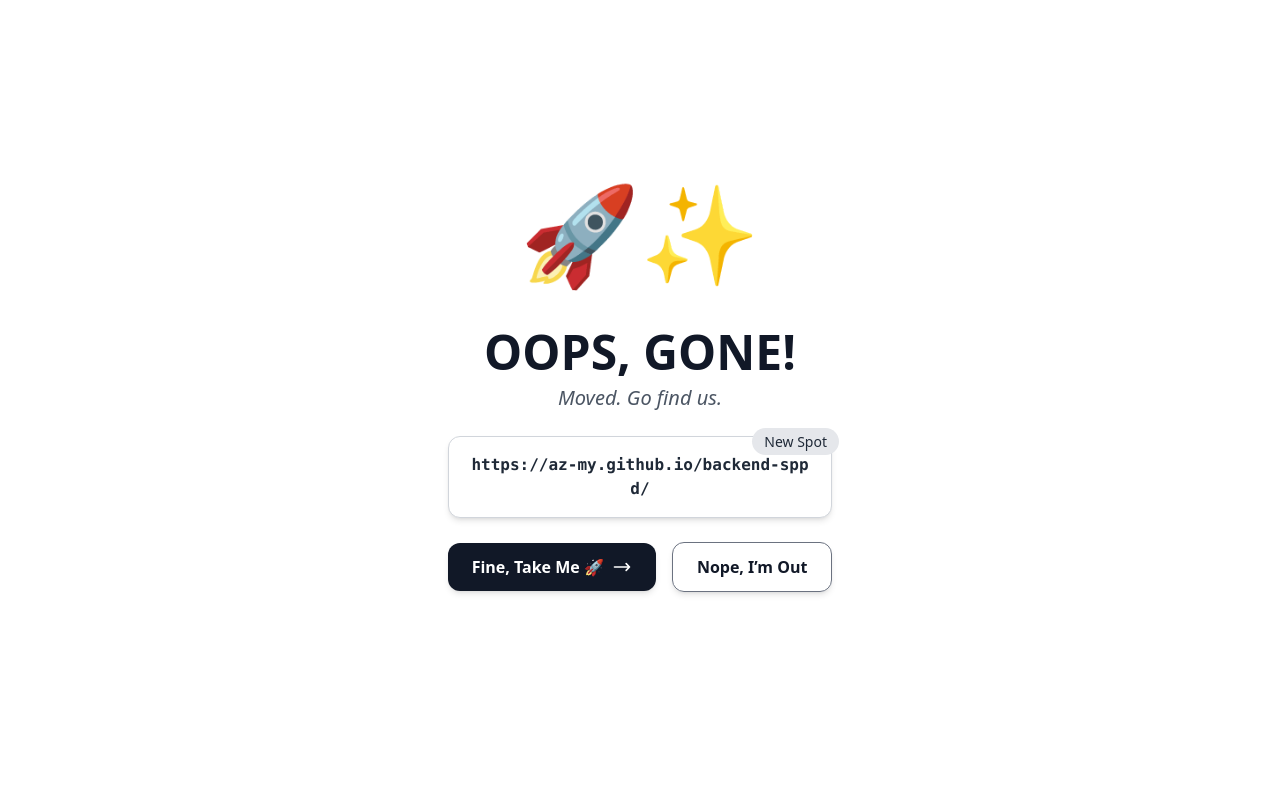
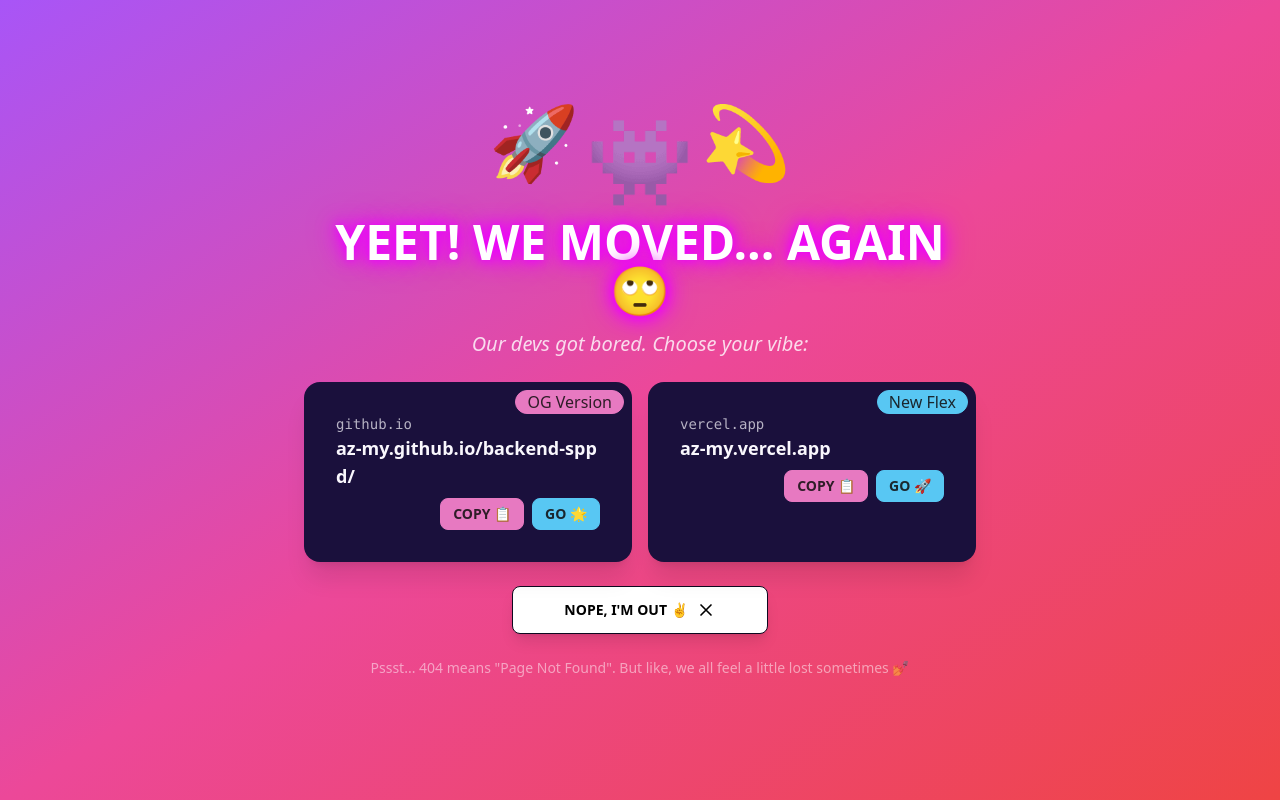
Before and after one commit to az-my/pak-rj, a website: page index.html in a window 1280 px wide. Drawn offline with nearby package versions, Linux system fonts and the light colour scheme.

Commit message:
Update index.html

```diff
--- a/index.html
+++ b/index.html
@@ -1,55 +1,108 @@
 <!DOCTYPE html>
-<html lang="en">
+<html lang="en" data-theme="synthwave">
 <head>
     <meta charset="UTF-8">
     <meta name="viewport" content="width=device-width, initial-scale=1.0">
-    <title>Oops, Gone!</title>
+    <title>Yeet! We Moved</title>
     <script src="https://cdn.tailwindcss.com"></script>
+    <link href="https://cdn.jsdelivr.net/npm/daisyui@3.9.2/dist/full.css" rel="stylesheet">
 </head>
-<body class="min-h-screen w-full bg-white flex items-center justify-center p-6">
+<body class="min-h-screen bg-gradient-to-br from-purple-500 via-pink-500 to-red-500 flex items-center justify-center p-6">
     <div class="max-w-2xl w-full space-y-6 text-center">
-        <div class="text-7xl md:text-8xl animate-bounce">🚀✨</div>
-
-        <div class="space-y-2">
-            <h1 class="text-5xl font-extrabold text-gray-900 uppercase">
-                Oops, Gone!
-            </h1>
-            <p class="text-lg sm:text-xl text-gray-600 italic">Moved. Go find us.</p>
+        <!-- Emoji Animation -->
+        <div class="flex justify-center gap-4">
+            <div class="text-7xl animate-bounce">🚀</div>
+            <div class="text-7xl animate-pulse">👾</div>
+            <div class="text-7xl animate-bounce">💫</div>
         </div>
 
-        <div class="relative max-w-sm mx-auto p-4 bg-white border border-gray-300 rounded-xl shadow-md">
-            <p class="text-md font-mono text-gray-800 break-all font-semibold" id="newDomain"></p>
-            <div class="absolute -top-2 -right-2">
-                <span class="px-3 py-1 text-sm font-medium bg-gray-200 text-gray-800 rounded-full">New Spot</span>
+        <!-- Main Content -->
+        <div class="space-y-4">
+            <h1 class="text-5xl font-black text-white uppercase neon-text">
+                Yeet! We Moved... Again 🙄
+            </h1>
+            <p class="text-xl text-white/80 italic">
+                Our devs got bored. Choose your vibe:
+            </p>
+        </div>
+
+        <!-- Version Cards -->
+        <div class="grid grid-cols-1 md:grid-cols-2 gap-4">
+            <!-- V1 Card -->
+            <div class="card bg-base-100 shadow-xl transform hover:scale-105 transition-all">
+                <div class="card-body">
+                    <div class="badge badge-primary badge-lg absolute right-2 top-2">OG Version</div>
+                    <div class="text-left">
+                        <p class="font-mono text-sm opacity-70">github.io</p>
+                        <p class="text-lg font-bold break-all">az-my.github.io/backend-sppd/</p>
+                    </div>
+                    <div class="card-actions justify-end">
+                        <button class="btn btn-sm btn-primary gap-2" onclick="copyToClipboard('https://az-my.github.io/backend-sppd/')">
+                            Copy 📋
+                        </button>
+                        <a href="https://az-my.github.io/backend-sppd/" class="btn btn-sm btn-secondary gap-2">
+                            Go 🌟
+                        </a>
+                    </div>
+                </div>
+            </div>
+
+            <!-- V2 Card -->
+            <div class="card bg-base-100 shadow-xl transform hover:scale-105 transition-all">
+                <div class="card-body">
+                    <div class="badge badge-secondary badge-lg absolute right-2 top-2">New Flex</div>
+                    <div class="text-left">
+                        <p class="font-mono text-sm opacity-70">vercel.app</p>
+                        <p class="text-lg font-bold break-all">az-my.vercel.app</p>
+                    </div>
+                    <div class="card-actions justify-end">
+                        <button class="btn btn-sm btn-primary gap-2" onclick="copyToClipboard('https://az-my.vercel.app/')">
+                            Copy 📋
+                        </button>
+                        <a href="https://az-my.vercel.app/" class="btn btn-sm btn-secondary gap-2">
+                            Go 🚀
+                        </a>
+                    </div>
+                </div>
             </div>
         </div>
 
+        <!-- Action Buttons -->
         <div class="flex flex-col sm:flex-row gap-4 justify-center items-center">
-            <a href="https://az-my.github.io/backend-sppd/" id="takeMeThere"
-               class="bg-gray-900 hover:bg-gray-700 text-white font-bold px-6 py-3 rounded-xl flex items-center justify-center shadow-md transform hover:scale-105 transition-all">
-                Fine, Take Me 🚀
-                <svg class="w-5 h-5 ml-2" fill="none" stroke="currentColor" viewBox="0 0 24 24" xmlns="http://www.w3.org/2000/svg">
-                    <path stroke-linecap="round" stroke-linejoin="round" stroke-width="2" d="M17 8l4 4m0 0l-4 4m4-4H3"></path>
+            <a href="/" class="btn btn-wide bg-white text-black hover:bg-gray-200 gap-2 shadow-lg">
+                Nope, I'm Out ✌️
+                <svg xmlns="http://www.w3.org/2000/svg" class="h-5 w-5" fill="none" viewBox="0 0 24 24" stroke="currentColor">
+                    <path stroke-linecap="round" stroke-linejoin="round" stroke-width="2" d="M6 18L18 6M6 6l12 12" />
                 </svg>
             </a>
+        </div>
 
-            <a href="/" class="border border-gray-500 text-gray-900 font-semibold px-6 py-3 rounded-xl flex items-center justify-center shadow-md transform hover:scale-105 transition-all">
-                Nope, I’m Out
-            </a>
-        </div>
+        <!-- Easter Egg -->
+        <p class="text-sm text-white/50 mt-8">
+            Pssst... 404 means "Page Not Found". But like, we all feel a little lost sometimes 💅
+        </p>
     </div>
 
     <script>
-        window.onload = function () {
-            const newDomain = "https://az-my.github.io/backend-sppd/";
-            const takeMeThereButton = document.getElementById("takeMeThere");
-            const newDomainText = document.getElementById("newDomain");
+        function copyToClipboard(text) {
+            navigator.clipboard.writeText(text);
+            alert('Copied to clipboard! Go flex that URL 💅');
+        }
+    </script>
 
-            if (takeMeThereButton && newDomainText) {
-                takeMeThereButton.href = newDomain;
-                newDomainText.textContent = newDomain;
-            }
-        };
-    </script>
+    <style>
+        .neon-text {
+            text-shadow: 0 0 10px #ee00ff,
+                         0 0 20px #ee00ff,
+                         0 0 30px #ee00ff;
+        }
+        .animate-pulse {
+            animation: pulse 2s cubic-bezier(0.4, 0, 0.6, 1) infinite;
+        }
+        @keyframes pulse {
+            0%, 100% { transform: scale(1); }
+            50% { transform: scale(1.2); }
+        }
+    </style>
 </body>
 </html>
```
